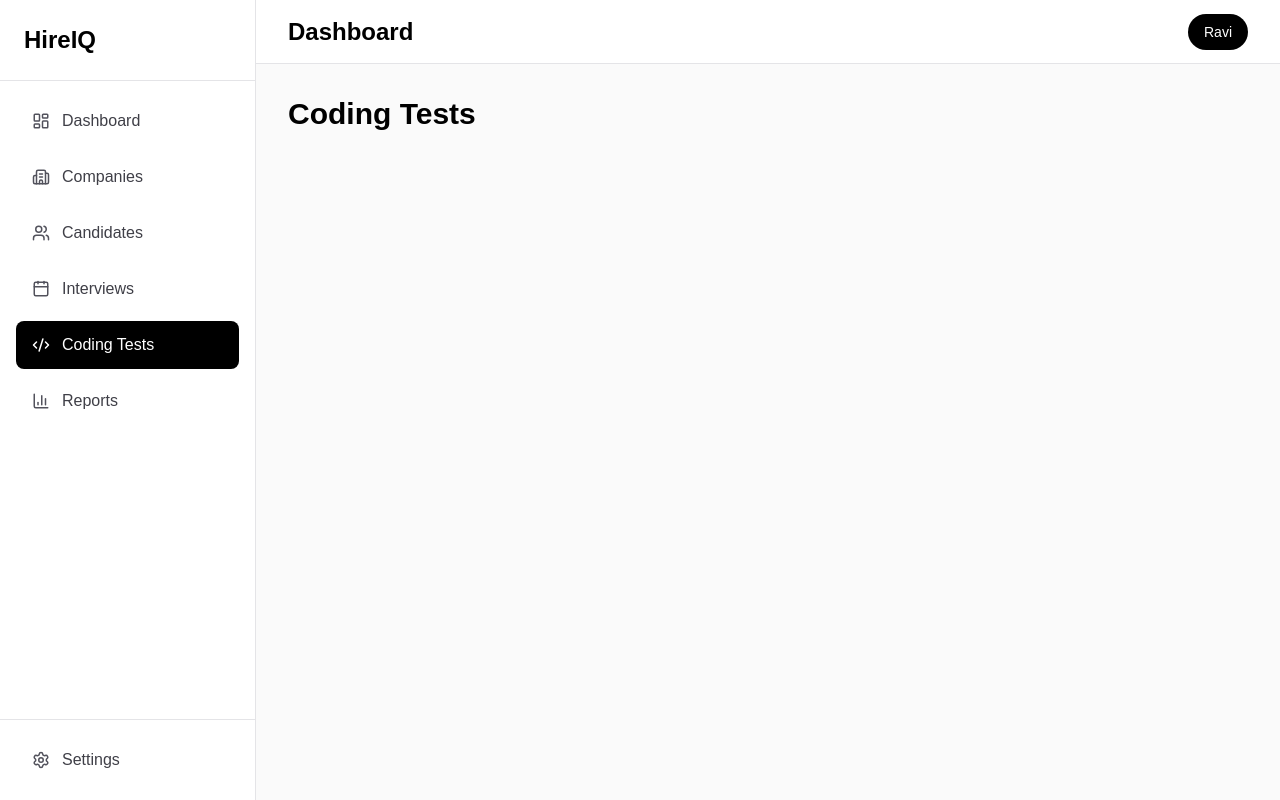
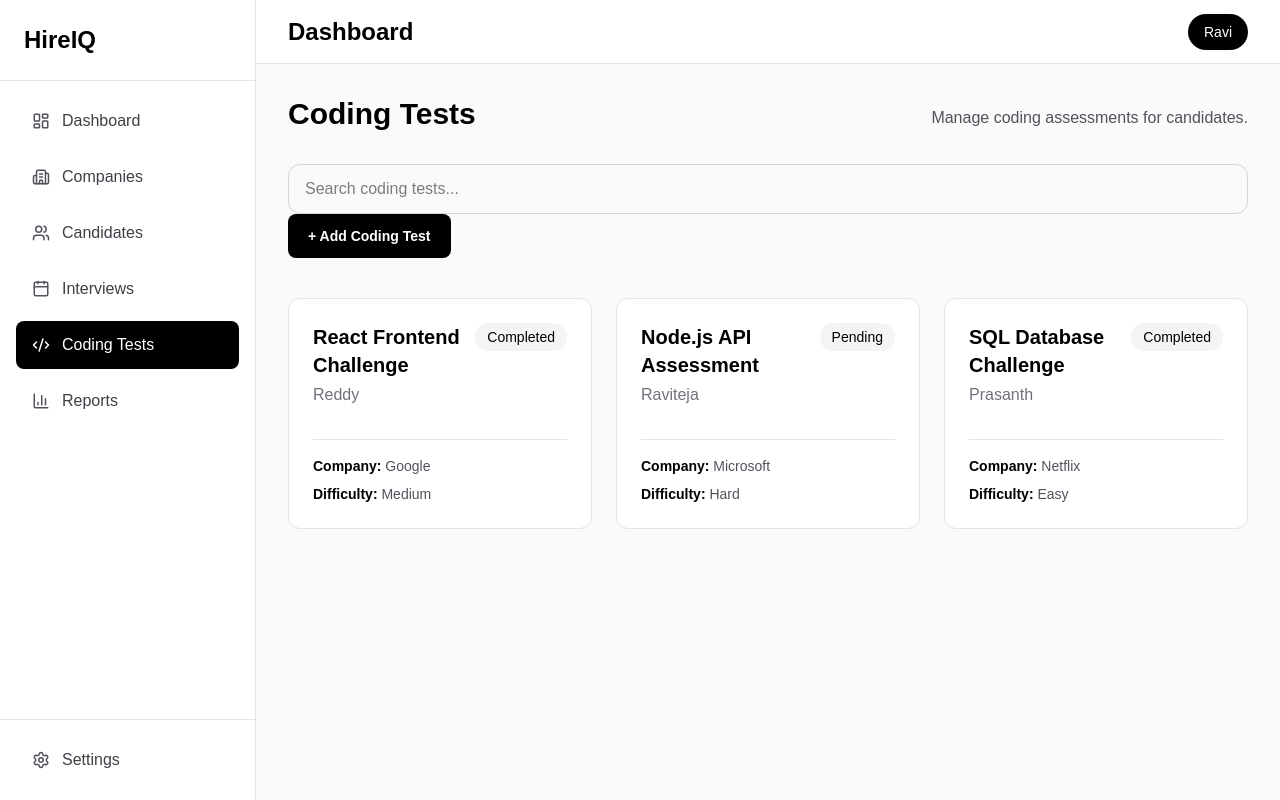
Before and after one commit to ravitejamannam/hireiq, a Next.js app: page /dashboard/coding-tests in a window 1280 px wide. Built offline with nearby package versions, Linux system fonts and the light colour scheme.

Commit message:
feat: implement coding tests and reports modules

```diff
--- a/app/dashboard/coding-tests/page.tsx
+++ b/app/dashboard/coding-tests/page.tsx
@@ -1,11 +1,68 @@
+"use client";
+
+import { useState } from "react";
+
 import DashboardLayout from "@/components/dashboard/DashboardLayout";
+import CodingTestCard from "@/components/coding-tests/CodingTestCard";
+import AddCodingTestButton from "@/components/coding-tests/AddCodingTestButton";
+import CodingTestModal from "@/components/coding-tests/CodingTestModal";
+import EmptyCodingTests from "@/components/coding-tests/EmptyCodingTests";
+import { codingTests } from "@/data/coding-tests";
 
 export default function CodingTestsPage() {
+  const [isModalOpen, setIsModalOpen] = useState(false);
+
+  const [search, setSearch] = useState("");
+
+  const filteredCodingTests = codingTests.filter((test) =>
+    test.title.toLowerCase().includes(search.toLowerCase()),
+  );
+
   return (
     <DashboardLayout>
-      <h2 className="text-3xl font-bold text-black">
-        Coding Tests
-      </h2>
+      <div className="flex items-center justify-between">
+        <h1 className="text-3xl font-bold text-black">Coding Tests</h1>
+
+        <p className="mt-2 text-zinc-600">
+          Manage coding assessments for candidates.
+        </p>
+      </div>
+
+      <div className="mt-8">
+        <input
+          placeholder="Search coding tests..."
+          value={search}
+          onChange={(e) => setSearch(e.target.value)}
+          className="w-full rounded-xl border border-zinc-300 px-4 py-3 text-black"
+        />
+      </div>
+
+      <AddCodingTestButton onClick={() => setIsModalOpen(true)} />
+
+      {filteredCodingTests.length === 0 ? (
+        <div className="mt-10">
+          <EmptyCodingTests />
+        </div>
+      ) : (
+
+      <div className="mt-10 grid gap-6 md:grid-cols-2 xl:grid-cols-3">
+        {filteredCodingTests.map((test) => (
+          <CodingTestCard
+            key={test.id}
+            title={test.title}
+            candidate={test.candidate}
+            company={test.company}
+            difficulty={test.difficulty}
+            status={test.status}
+          />
+        ))}
+      </div>
+      )}
+
+      <CodingTestModal
+        isOpen={isModalOpen}
+        onClose={() => setIsModalOpen(false)}
+      />
     </DashboardLayout>
   );
 }
--- a/app/dashboard/page.tsx
+++ b/app/dashboard/page.tsx
@@ -52,19 +52,19 @@ export default function DashboardPage() {
         <div className="mt-6 space-y-4">
           <InterviewItem
             time="09:00 AM"
-            candidate="John Anderson"
+            candidate="Reddy"
             status="Scheduled"
           />
 
           <InterviewItem
             time="11:30 AM"
-            candidate="Sarah Chen"
+            candidate="Raviteja"
             status="In Progress"
           />
 
           <InterviewItem
             time="02:00 PM"
-            candidate="Michael Brown"
+            candidate="Prasanth"
             status="Scheduled"
           />
         </div>
--- a/app/dashboard/reports/page.tsx
+++ b/app/dashboard/reports/page.tsx
@@ -1,11 +1,48 @@
+"use client";
+
+import { useState } from "react";
+
 import DashboardLayout from "@/components/dashboard/DashboardLayout";
+import ReportCard from "@/components/reports/ReportCard";
+import { reports } from "@/data/reports";
 
 export default function ReportsPage() {
+  const [search, setSearch] = useState("");
+
+  const filteredReports = reports.filter((report) =>
+    report.candidate.toLowerCase().includes(search.toLowerCase()),
+  );
   return (
     <DashboardLayout>
-      <h2 className="text-3xl font-bold text-black">
-        Reports
-      </h2>
+      <div>
+        <h1 className="text-3xl font-bold text-black">Reports</h1>
+
+        <p className="mt-2 text-zinc-600">
+          AI interview reports and candidate evaluations.
+        </p>
+      </div>
+
+      <div className="mt-8">
+        <input
+          type="text"
+          placeholder="Search reports..."
+          value={search}
+          onChange={(event) => setSearch(event.target.value)}
+          className="w-full rounded-xl border border-zinc-300 px-4 py-3 text-black"
+        />
+      </div>
+
+      <div className="mt-10 grid gap-6 md:grid-cols-2 xl:grid-cols-3">
+        {filteredReports.map((report) => (
+          <ReportCard
+            key={report.id}
+            candidate={report.candidate}
+            company={report.company}
+            score={report.score}
+            result={report.result}
+          />
+        ))}
+      </div>
     </DashboardLayout>
   );
 }
--- /dev/null
+++ b/components/coding-tests/AddCodingTestButton.tsx
@@ -0,0 +1,18 @@
+"use client";
+
+type AddCodingTestButtonProps = {
+  onClick: () => void;
+};
+
+export default function AddCodingTestButton({
+  onClick,
+}: AddCodingTestButtonProps) {
+  return (
+    <button
+      onClick={onClick}
+      className="rounded-lg bg-black px-5 py-3 text-sm font-semibold text-white transition hover:bg-zinc-800"
+    >
+      + Add Coding Test
+    </button>
+  );
+}
--- /dev/null
+++ b/components/coding-tests/CodingTestCard.tsx
@@ -0,0 +1,51 @@
+type CodingTestCardProps = {
+  title: string;
+  candidate: string;
+  company: string;
+  difficulty: string;
+  status: string;
+};
+
+export default function CodingTestCard({
+  title,
+  candidate,
+  company,
+  difficulty,
+  status,
+}: CodingTestCardProps) {
+  return (
+    <article className="rounded-xl border border-zinc-200 bg-white p-6 transition hover:border-black">
+      <div className="flex items-start justify-between">
+        <div>
+          <h3 className="text-xl font-bold text-black">
+            {title}
+          </h3>
+
+          <p className="mt-1 text-zinc-500">
+            {candidate}
+          </p>
+        </div>
+
+        <div className="rounded-full bg-zinc-100 px-3 py-1 text-sm font-medium text-black">
+          {status}
+        </div>
+      </div>
+
+      <div className="mt-8 border-t border-zinc-200 pt-4 space-y-2">
+        <p className="text-sm text-zinc-600">
+          <span className="font-semibold text-black">
+            Company:
+          </span>{" "}
+          {company}
+        </p>
+
+        <p className="text-sm text-zinc-600">
+          <span className="font-semibold text-black">
+            Difficulty:
+          </span>{" "}
+          {difficulty}
+        </p>
+      </div>
+    </article>
+  );
+}
--- /dev/null
+++ b/components/coding-tests/CodingTestForm.tsx
@@ -0,0 +1,48 @@
+"use client";
+
+export default function CodingTestForm() {
+  return (
+    <form className="space-y-6">
+      <input
+        placeholder="Test Title"
+        className="w-full rounded-lg border border-zinc-300 px-4 py-3 text-black"
+      />
+
+      <input
+        placeholder="Candidate"
+        className="w-full rounded-lg border border-zinc-300 px-4 py-3 text-black"
+      />
+
+      <input
+        placeholder="Company"
+        className="w-full rounded-lg border border-zinc-300 px-4 py-3 text-black"
+      />
+
+      <input
+        placeholder="Difficulty"
+        className="w-full rounded-lg border border-zinc-300 px-4 py-3 text-black"
+      />
+
+      <input
+        placeholder="Status"
+        className="w-full rounded-lg border border-zinc-300 px-4 py-3 text-black"
+      />
+
+      <div className="flex justify-end gap-3">
+        <button
+          type="button"
+          className="rounded-lg border border-zinc-300 px-5 py-3"
+        >
+          Cancel
+        </button>
+
+        <button
+          type="submit"
+          className="rounded-lg bg-black px-5 py-3 text-white"
+        >
+          Create Coding Test
+        </button>
+      </div>
+    </form>
+  );
+}
--- /dev/null
+++ b/components/coding-tests/CodingTestModal.tsx
@@ -0,0 +1,36 @@
+"use client";
+
+import CodingTestForm from "./CodingTestForm";
+
+type CodingTestModalProps = {
+  isOpen: boolean;
+  onClose: () => void;
+};
+
+export default function CodingTestModal({
+  isOpen,
+  onClose,
+}: CodingTestModalProps) {
+  if (!isOpen) return null;
+
+  return (
+    <div className="fixed inset-0 z-50 flex items-center justify-center bg-black/50">
+      <div className="w-full max-w-xl rounded-2xl bg-white p-8 shadow-2xl">
+        <div className="mb-8 flex items-center justify-between">
+          <h2 className="text-2xl font-bold text-black">
+            Add Coding Test
+          </h2>
+
+          <button
+            onClick={onClose}
+            className="text-2xl text-zinc-500 hover:text-black"
+          >
+            ×
+          </button>
+        </div>
+
+        <CodingTestForm />
+      </div>
+    </div>
+  );
+}
--- /dev/null
+++ b/components/coding-tests/EmptyCodingTests.tsx
@@ -0,0 +1,15 @@
+export default function EmptyCodingTests() {
+  return (
+    <div className="flex flex-col items-center justify-center rounded-2xl border border-dashed border-zinc-300 bg-white py-20">
+      <div className="text-5xl">💻</div>
+
+      <h2 className="mt-6 text-2xl font-bold">
+        No coding tests found
+      </h2>
+
+      <p className="mt-3 text-zinc-600">
+        Create a coding test or try another search.
+      </p>
+    </div>
+  );
+}
--- /dev/null
+++ b/components/reports/EmptyReports.tsx
@@ -0,0 +1,15 @@
+export default function EmptyReports() {
+  return (
+    <div className="flex flex-col items-center justify-center rounded-2xl border border-dashed border-zinc-300 bg-white py-20">
+      <div className="text-5xl">📊</div>
+
+      <h2 className="mt-6 text-2xl font-bold text-black">
+        No reports found
+      </h2>
+
+      <p className="mt-3 text-center text-zinc-600">
+        Try another search or complete more interviews.
+      </p>
+    </div>
+  );
+}
--- /dev/null
+++ b/components/reports/ReportCard.tsx
@@ -0,0 +1,43 @@
+type ReportCardProps = {
+  candidate: string;
+  company: string;
+  score: number;
+  result: string;
+};
+
+export default function ReportCard({
+  candidate,
+  company,
+  score,
+  result,
+}: ReportCardProps) {
+  return (
+    <article className="rounded-xl border border-zinc-200 bg-white p-6 transition hover:border-black">
+      <div className="flex items-start justify-between">
+        <div>
+          <h3 className="text-xl font-bold text-black">
+            {candidate}
+          </h3>
+
+          <p className="mt-1 text-zinc-500">
+            {company}
+          </p>
+        </div>
+
+        <div className="rounded-full bg-zinc-100 px-3 py-1 text-sm font-medium text-black">
+          {result}
+        </div>
+      </div>
+
+      <div className="mt-8 border-t border-zinc-200 pt-4">
+        <p className="text-sm text-zinc-500">
+          AI Score
+        </p>
+
+        <p className="mt-2 text-3xl font-bold text-black">
+          {score}%
+        </p>
+      </div>
+    </article>
+  );
+}
--- /dev/null
+++ b/data/coding-tests.ts
@@ -0,0 +1,26 @@
+export const codingTests = [
+  {
+    id: 1,
+    title: "React Frontend Challenge",
+    candidate: "Reddy",
+    company: "Google",
+    difficulty: "Medium",
+    status: "Completed",
+  },
+  {
+    id: 2,
+    title: "Node.js API Assessment",
+    candidate: "Raviteja",
+    company: "Microsoft",
+    difficulty: "Hard",
+    status: "Pending",
+  },
+  {
+    id: 3,
+    title: "SQL Database Challenge",
+    candidate: "Prasanth",
+    company: "Netflix",
+    difficulty: "Easy",
+    status: "Completed",
+  },
+];
--- /dev/null
+++ b/data/reports.ts
@@ -0,0 +1,23 @@
+export const reports = [
+  {
+    id: 1,
+    candidate: "Reddy",
+    company: "Google",
+    score: 92,
+    result: "Strong Hire",
+  },
+  {
+    id: 2,
+    candidate: "Raviteja",
+    company: "Microsoft",
+    score: 81,
+    result: "Hire",
+  },
+  {
+    id: 3,
+    candidate: "Prasanth",
+    company: "Netflix",
+    score: 58,
+    result: "No Hire",
+  },
+];
```
